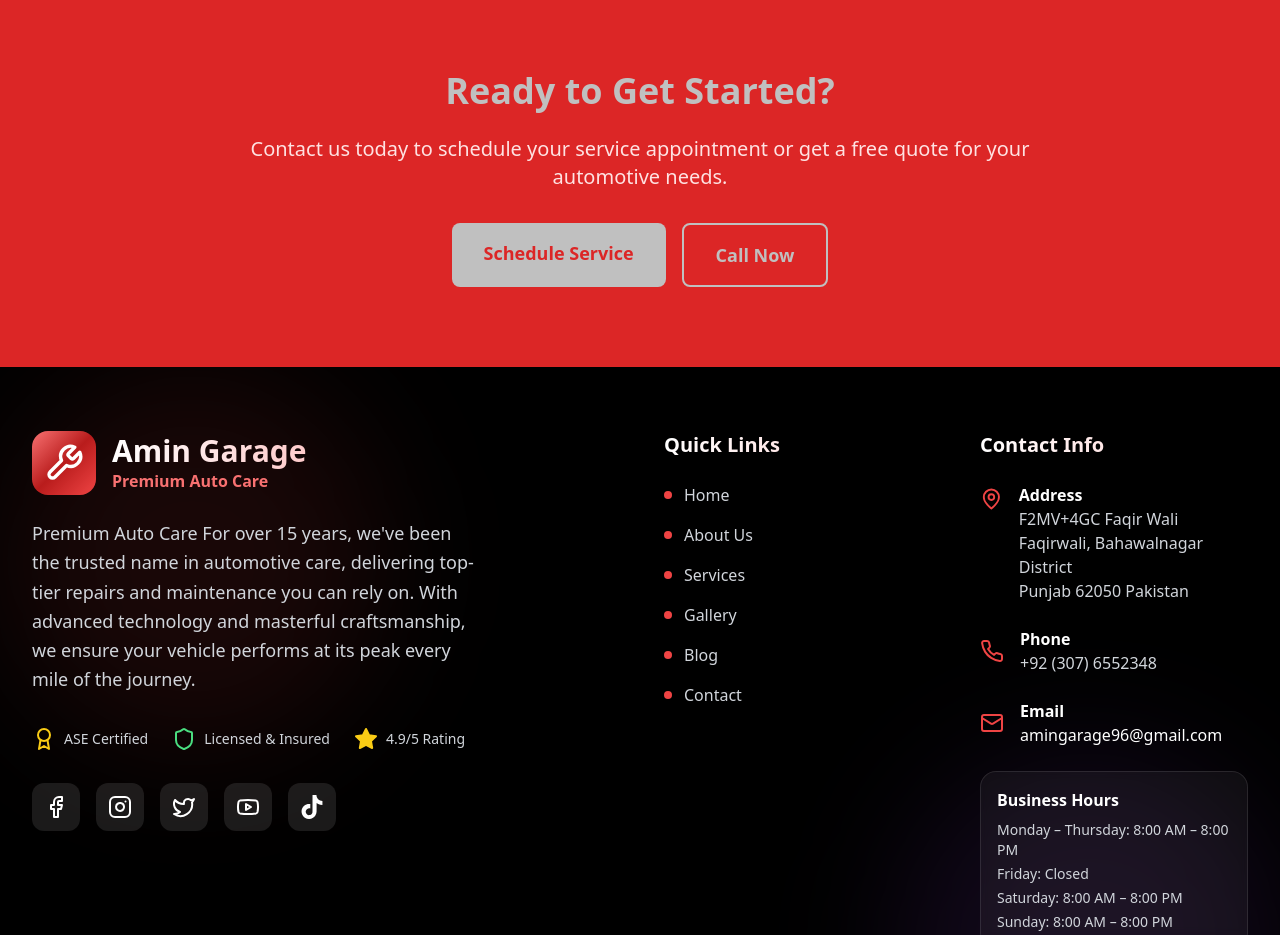
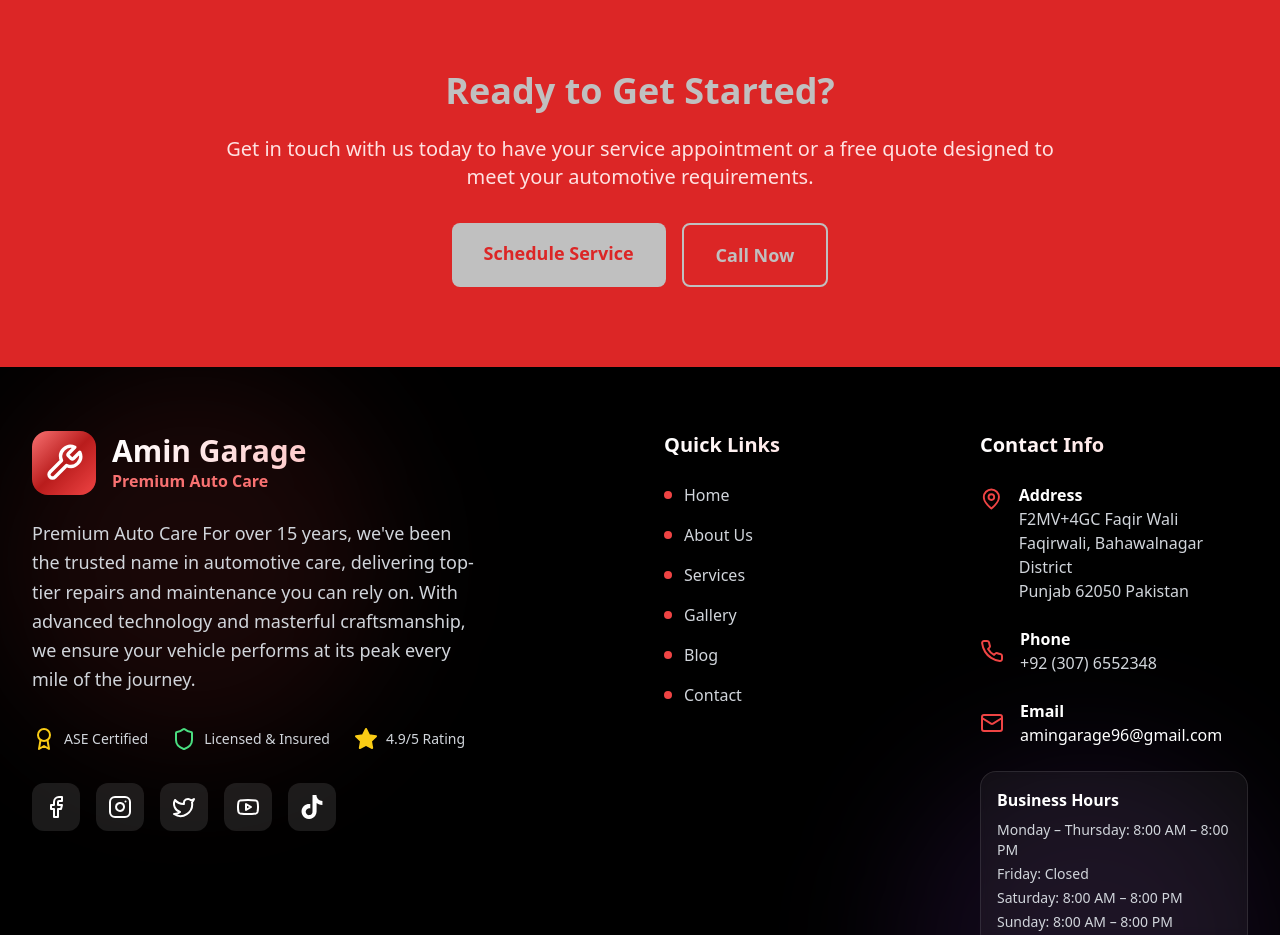
Before and after one commit to razaaliwebdev/amingarage, a React (Vite) app: page /services in a window 1280 px wide. Shown: the part 2900-3835 px from the top of the page. Built offline with nearby package versions, Linux system fonts and the light colour scheme.

Commit message:
update the content of the service page banner

```diff
--- a/src/pages/Services.tsx
+++ b/src/pages/Services.tsx
@@ -283,8 +283,8 @@ const Services: React.FC = () => {
         <div className="max-w-4xl mx-auto px-4 text-center">
           <h2 className="text-4xl font-bold mb-6">Ready to Get Started?</h2>
           <p className="text-xl mb-8 text-red-100">
-            Contact us today to schedule your service appointment or get a free
-            quote for your automotive needs.
+            Get in touch with us today to have your service appointment or a
+            free quote designed to meet your automotive requirements.
           </p>
           <div className="flex flex-col sm:flex-row gap-4 justify-center">
             <a
```
